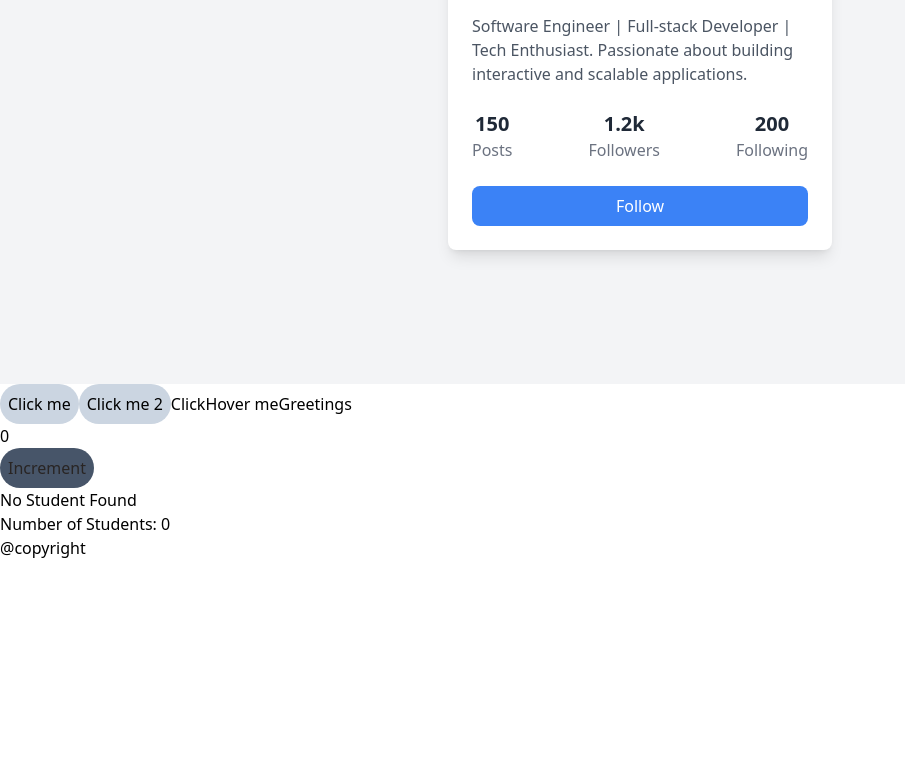
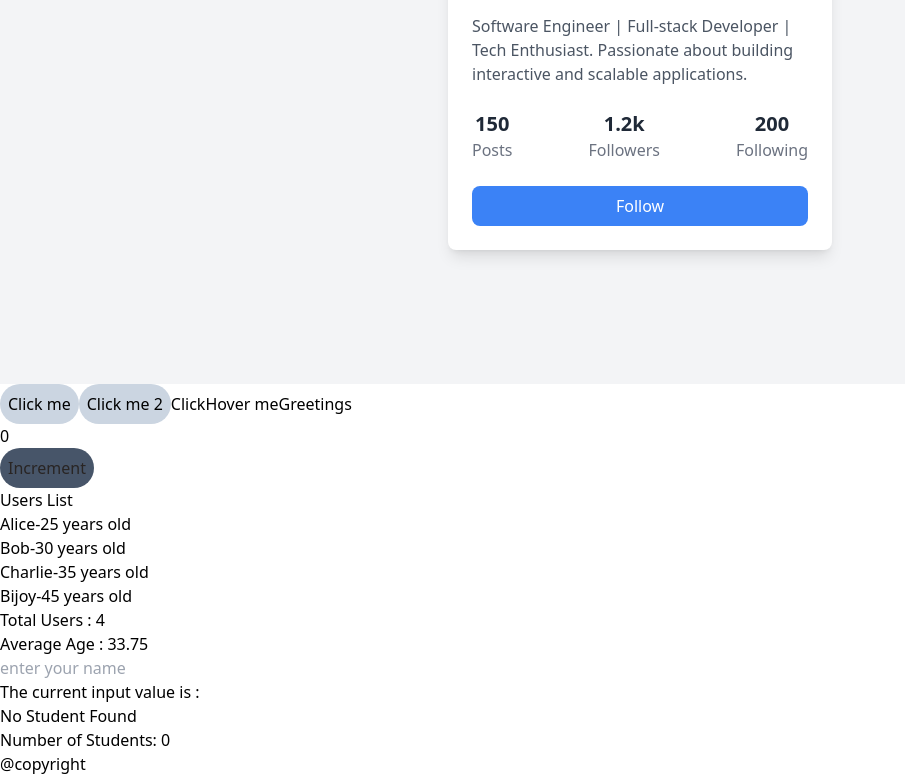
Before and after one commit to bijoymandal/react-v19, a React (Vite) app: page / in a window 1280 px wide. Shown: the part 1078-1854 px from the top of the page, without its empty margins (0-905 px from the left). Before the commit the page ends 1638 px from the top, so only its background shows below. Built offline with nearby package versions, Linux system fonts and the light colour scheme.

Commit message:
Derived state and prop-types validation use

```diff
--- a/package.json
+++ b/package.json
@@ -12,6 +12,7 @@
   "dependencies": {
     "autoprefixer": "^10.4.20",
     "postcss": "^8.4.47",
+    "prop-types": "^15.8.1",
     "react": "^19.0.0-rc-83825814-20241015",
     "react-dom": "^19.0.0-rc-83825814-20241015",
     "styled-components": "^6.1.13",
--- a/src/components/NetflixSeries.jsx
+++ b/src/components/NetflixSeries.jsx
@@ -1,6 +1,8 @@
 import seriesData from "../api/seriesData.json";
 import { EventHandling } from "./EventHandling";
 import { EventProps } from "./EventProps";
+import { DerivedState } from "./hooks/DerivedState";
+import { LiftingState } from "./hooks/LitStateUp";
 import { State } from "./hooks/State";
 import { ProfileCard } from "./Profile";
 import { SeriesCard } from "./SeriesCard";
@@ -30,6 +32,8 @@ export const NetflixCode = () => {
         <EventHandling/>
         <EventProps />
         <State />
+        <DerivedState/>
+        <LiftingState/>
       </>
     );
   };
--- /dev/null
+++ b/src/components/hooks/DerivedState.jsx
@@ -0,0 +1,31 @@
+import { useState } from "react";
+
+export const DerivedState = ()=>{
+    const [users,setUsers] = useState([
+        {name:"Alice",age:25},
+        {name:"Bob",age:30},
+        {name:"Charlie",age:35},
+        {name:"Bijoy",age:45},
+    ]);
+
+    console.log(users);
+    const userCount = users.length;
+    const averageCount = users.reduce((accum,curElem) =>accum+curElem.age,0)/userCount;
+    console.log(users.length);
+    return (
+        <>
+        <div>
+            <h1>Users List</h1>
+            <ul>
+                {users.map((user,index)=>(
+                    <li key={index}>{user.name}-{user.age} years old</li>
+                ))}
+            </ul>
+            <p>Total Users : {userCount}</p>
+            <p>Average Age : {averageCount}</p>
+        </div>
+        </>
+    );
+
+
+}
--- /dev/null
+++ b/src/components/hooks/LitStateUp.jsx
@@ -0,0 +1,36 @@
+import {useState} from "react";
+import PropTypes from "prop-types";
+
+export const LiftingState = () => {
+    const [inputValue,setInputValue] = useState("");
+    return (
+        <>
+            <InputComponent inputValue={inputValue} setInputValue={setInputValue}/>
+            <DisplayComponent inputValue={inputValue}/>
+        </>
+    );
+};
+
+const InputComponent = ({inputValue,setInputValue}) =>{
+    // const [inputValue,setInputValue] = useState("");
+    return(
+        <>
+            <input type="text"
+            value={inputValue}
+            placeholder="enter your name"
+            onChange={(e)=>setInputValue(e.target.value)}/>
+        </>
+    );
+}
+
+InputComponent.propTypes = {
+    inputValue: PropTypes.string.isRequired,    // inputValue is a required string
+    setInputValue: PropTypes.func.isRequired,   // setInputValue is a required function
+};
+const DisplayComponent = ({inputValue}) => {
+    return <p>The current input value is : {inputValue}</p>
+}
+
+DisplayComponent.propTypes = {
+    inputValue: PropTypes.string.isRequired,    // inputValue is a required string
+};
```
Also changed, not shown: 2 other files (tests, documents, lock files or other folders).
